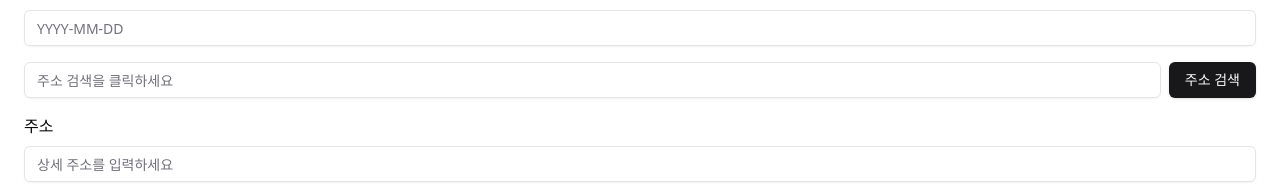
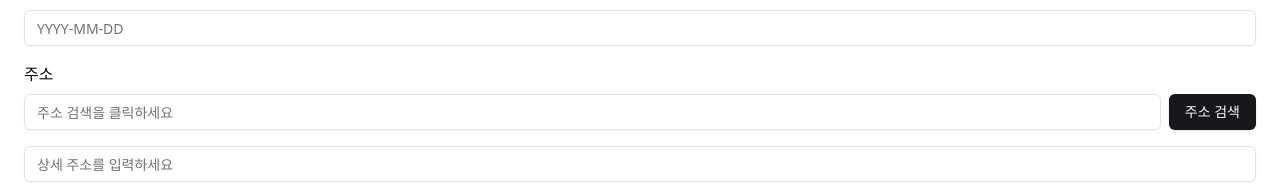
Before and after one commit to FC-DEV-FinalProject/FinalProject_5RE5_FE, a React (Vite) app: page /signup in a window 1280 px wide. Shown: the part 722-918 px from the top of the page. Built offline with nearby package versions, Linux system fonts and the light colour scheme; no server answers.

Commit message:
fix: 주소 라벨 수정(#9)

```diff
--- a/package.json
+++ b/package.json
@@ -40,6 +40,7 @@
     "@types/node": "^22.9.0",
     "@types/react": "^18.3.12",
     "@types/react-dom": "^18.3.1",
+    "@types/tailwindcss": "^3.0.11",
     "@vitejs/plugin-react": "^4.3.3",
     "autoprefixer": "^10.4.20",
     "eslint": "^9.13.0",
--- a/src/components/signup/AddressSearch.tsx
+++ b/src/components/signup/AddressSearch.tsx
@@ -1,5 +1,6 @@
 import { Button } from "@/components/ui/button";
 import { Input } from "@/components/ui/input";
+import { Label } from "@radix-ui/react-dropdown-menu";
 import DaumPostcode from 'react-daum-postcode';
 
 interface AddressSearchProps {
@@ -35,9 +36,12 @@ export const AddressSearch: React.FC<AddressSearchProps> = ({
 
   return (
     <>
-      <div className="flex space-x-2">
-        <Input type="text" value={address} readOnly placeholder="주소 검색을 클릭하세요" />
-        <Button type="button" onClick={onClose}>주소 검색</Button>
+      <div className="space-y-2">
+        <Label>주소</Label>
+        <div className="flex space-x-2">
+          <Input type="text" value={address} readOnly placeholder="주소 검색을 클릭하세요" />
+          <Button type="button" onClick={onClose}>주소 검색</Button>
+        </div>
       </div>
 
       {isOpen && (
--- a/src/pages/SignUp.tsx
+++ b/src/pages/SignUp.tsx
@@ -28,7 +28,7 @@ const SignUp: React.FC = () => {
   }
 
   return (
-    <div className="container p-6 mx-auto">
+    <div className="container h-full p-6 mx-auto">
       <h2 className="mb-2 text-2xl font-bold text-center">회원가입</h2>
       <h4 className="mb-6 font-bold text-center text-l">이미 계정이 있으신가요?
         <Link to="/signin">로그인 화면으로 이동</Link>
@@ -128,7 +128,7 @@ const SignUp: React.FC = () => {
         />
 
         <FormField
-          label="주소"
+          label=""
           id="addressDetail"
           type="text"
           value={formData.detailAddress}
```
Also changed, not shown: 1 other file (tests, documents, lock files or other folders).
